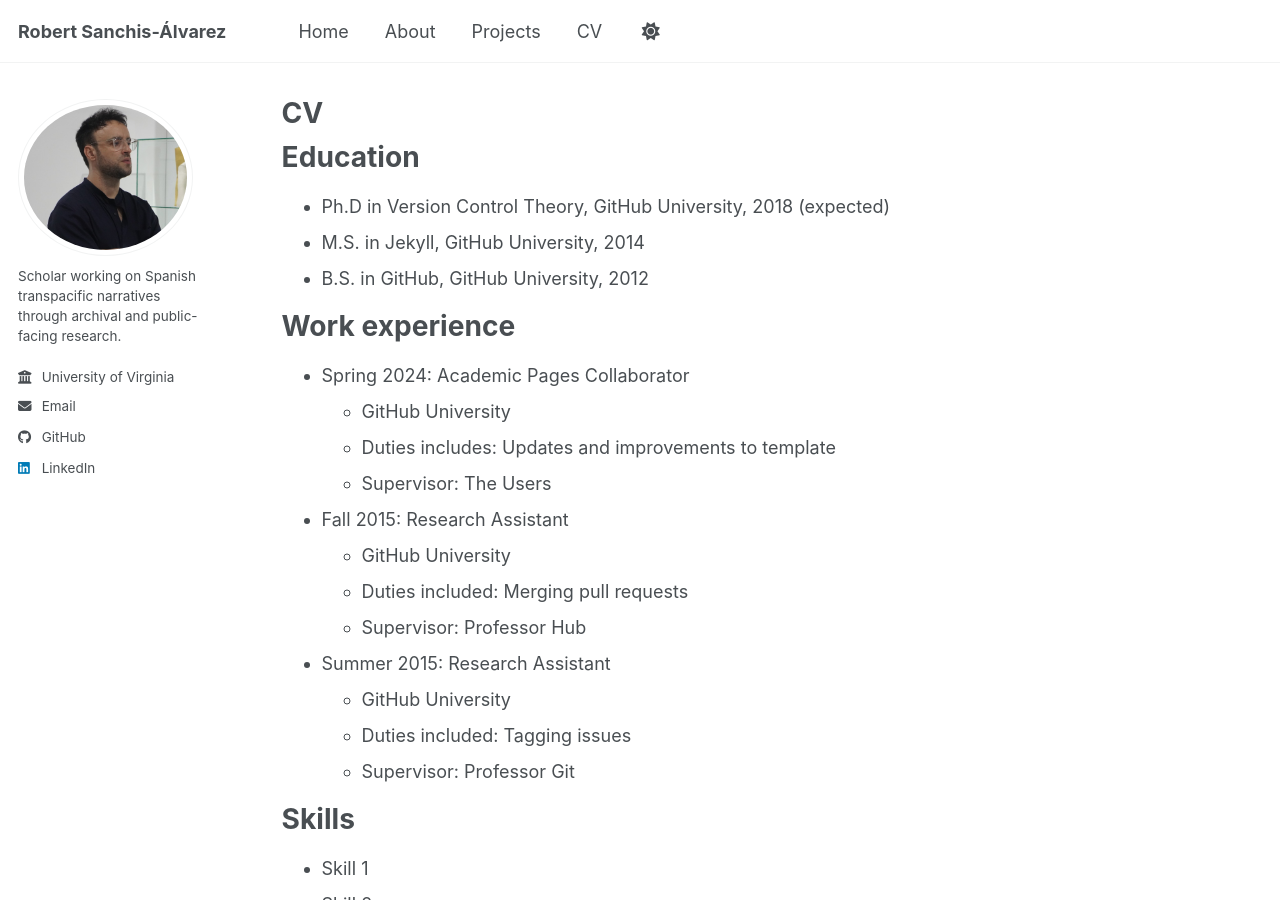
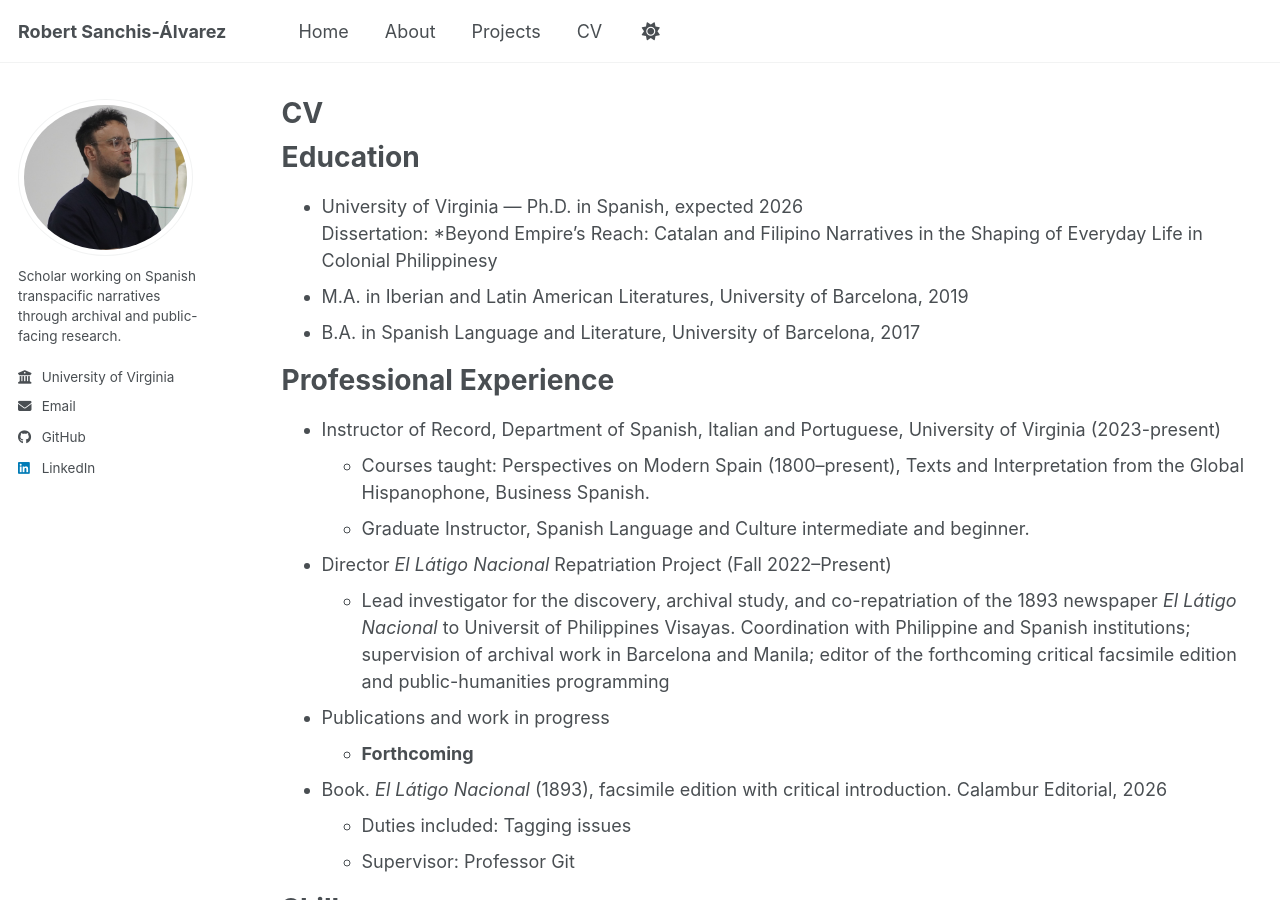
Before and after one commit to robertsanchisalvarez/robertsanchisalvarez.github.io, a Jekyll site: the page built from _pages/cv.md, in a window 1280 px wide and 900 px high. Built offline with Jekyll 4.4.1, drawn with Linux system fonts in a browser that asks for light colours; a script bundle is joined from its source files by our own code; library files that are not in the unit come from our copies.

Commit message:
Update cv.md

```diff
--- a/_pages/cv.md
+++ b/_pages/cv.md
@@ -11,24 +11,24 @@
 
 Education
 ======
-* Ph.D in Version Control Theory, GitHub University, 2018 (expected)
-* M.S. in Jekyll, GitHub University, 2014
-* B.S. in GitHub, GitHub University, 2012
+* University of Virginia — Ph.D. in Spanish, expected 2026
+  Dissertation: *Beyond Empire’s Reach: Catalan and Filipino Narratives in the Shaping of Everyday Life in Colonial Philippinesy
+* M.A. in Iberian and Latin American Literatures, University of Barcelona, 2019
+* B.A. in Spanish Language and Literature, University of Barcelona, 2017
 
-Work experience
+Professional Experience
 ======
-* Spring 2024: Academic Pages Collaborator
-  * GitHub University
-  * Duties includes: Updates and improvements to template
-  * Supervisor: The Users
+* Instructor of Record, Department of Spanish, Italian and Portuguese, University of Virginia (2023-present)
+  * Courses taught: Perspectives on Modern Spain (1800–present), Texts and Interpretation from the Global Hispanophone, Business Spanish.
+  * Graduate Instructor, Spanish Language and Culture intermediate and beginner.
 
-* Fall 2015: Research Assistant
-  * GitHub University
-  * Duties included: Merging pull requests
-  * Supervisor: Professor Hub
+* Director
+  *El Látigo Nacional* Repatriation Project (Fall 2022–Present)
+  * Lead investigator for the discovery, archival study, and co-repatriation of the 1893 newspaper *El Látigo Nacional* to Universit of Philippines Visayas. Coordination with Philippine and Spanish institutions; supervision of archival work in Barcelona and Manila; editor of the forthcoming critical facsimile edition and public-humanities programming
 
-* Summer 2015: Research Assistant
-  * GitHub University
+* Publications and work in progress
+  * **Forthcoming**
+- Book. *El Látigo Nacional* (1893), facsimile edition with critical introduction. Calambur Editorial, 2026
   * Duties included: Tagging issues
   * Supervisor: Professor Git
 
```
